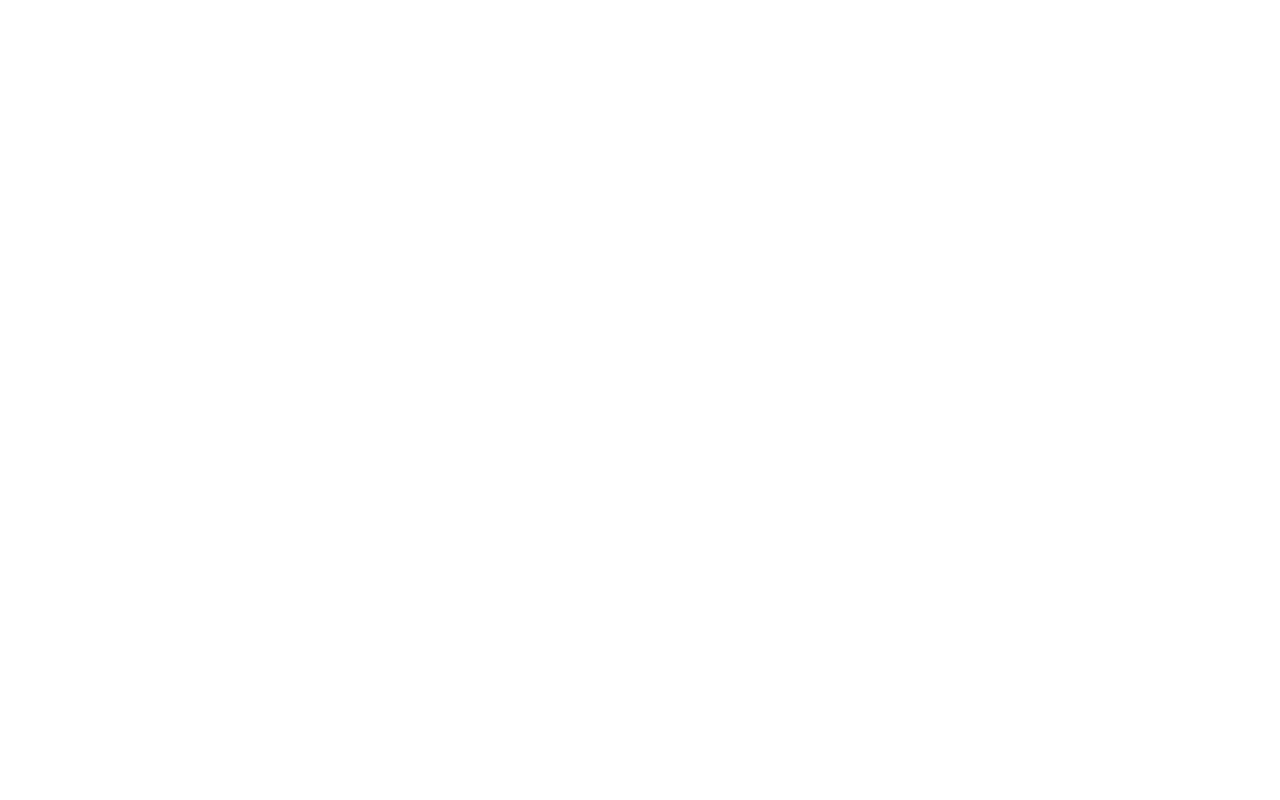
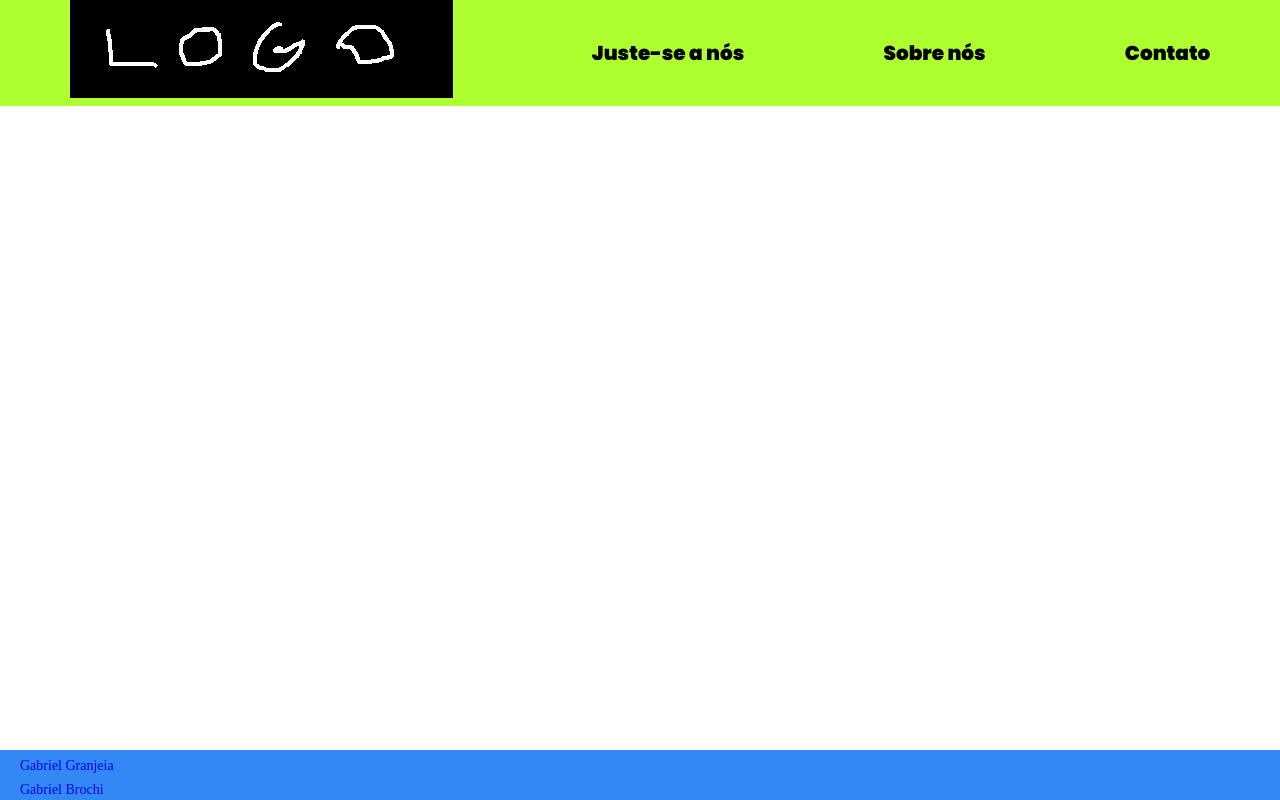
Before and after one commit to Programacao-Web-FrontEnd-2024-02/BioDiv, a plain HTML site: page index.html in a window 1280 px wide. Drawn offline with Linux system fonts and the light colour scheme; a web font is replaced by a local one.

Commit message:
chore: init navBar and footer

```diff
--- a/index.html
+++ b/index.html
@@ -9,9 +9,16 @@
 </head>
 <body>
     <header>
-        <nav>
-
+        <nav class="navBar">
+            <a href="index.html"><img src="assets/LogoHolder.PNG" alt="Logo PlaceHOlder"></a>
+            <a href="#junteSe">Juste-se a nós</a>
+            <a href="#sobrenos">Sobre nós</a>
+            <a href="#contato">Contato</a>
         </nav>
     </header>
+    <footer>
+        <a href="https://gabriel-16n5.github.io/cv/">Gabriel Granjeia</a>
+        <a href="bota o link do seu cv deployado">Gabriel Brochi</a>
+    </footer>
 </body>
 </html>
--- a/style.css
+++ b/style.css
@@ -15,3 +15,54 @@ body {
     background-color: #ffffff;
     margin: 0;
 }
+
+header {
+    background-color: greenyellow;
+}
+
+.navBar {
+    width: 100%;
+    display: flex;
+    align-items: center;
+    justify-content: space-around;
+    font-weight: 900;
+    font-size: 20px;
+
+}
+
+/* configura aqui a imagem no logo no canto esquerdo superior esquerdo */
+.navBar img {
+    width: 100%;
+    height: 100%;
+}
+
+.navBar a {
+    text-decoration: none;
+    align-content: center;
+    font-family: 'Poppins', sans-serif;
+    color: black;
+}
+.navBar a:hover {
+    color:blue;
+}
+
+footer {
+    bottom: 0;
+    text-align: center;
+    background-color: #3388f5;
+    color: #fff;
+    height: 50px;
+    width: 100%;
+    position: fixed;
+}
+
+footer a {
+    margin-top: 8px;
+    margin-left: 20px;
+    display: flex;
+    align-items: center;
+    justify-content: flex-start;
+    text-align: center;
+    font-size: 14px;
+    text-decoration: none;
+}
```
Also changed, not shown: assets/LogoHolder.PNG (added).
